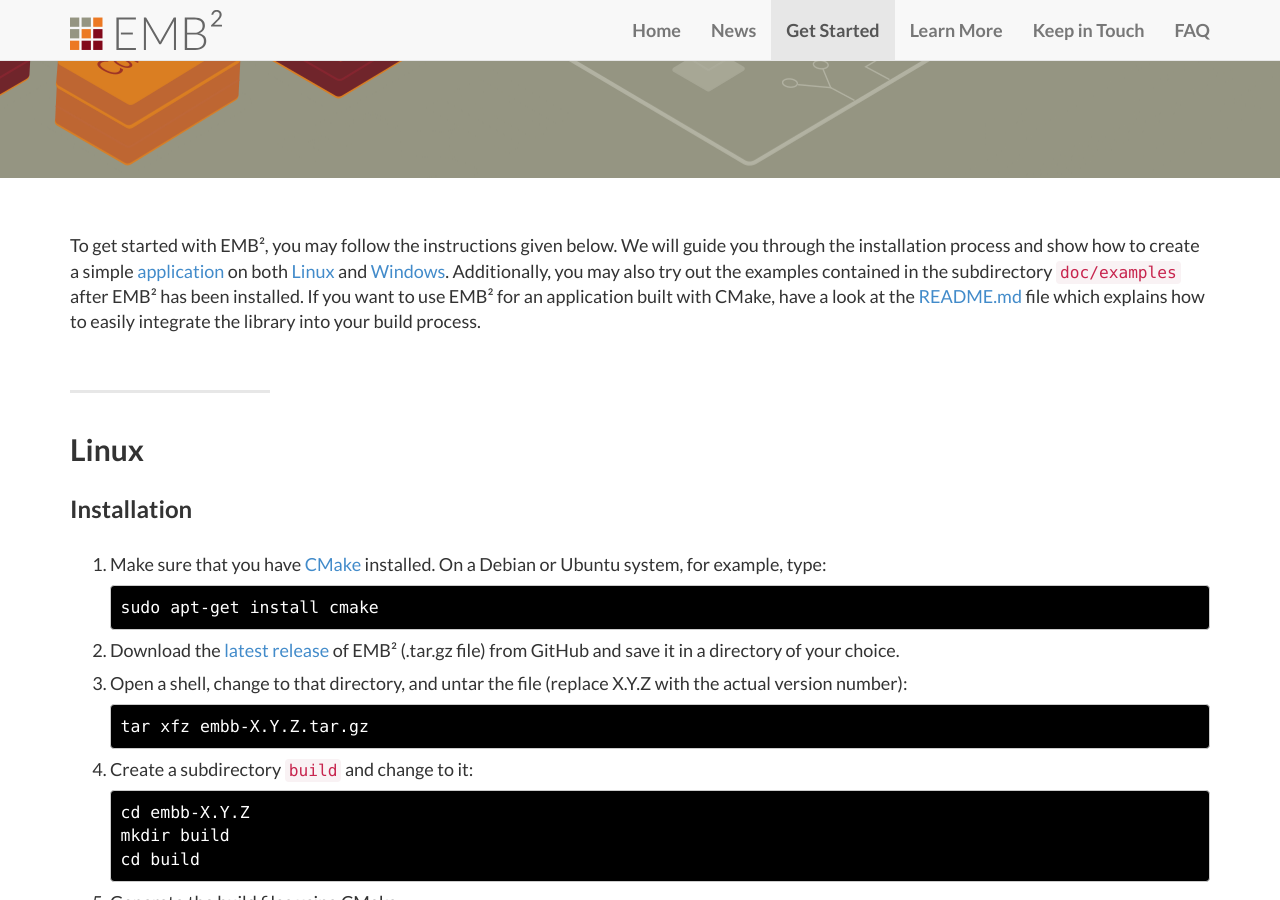
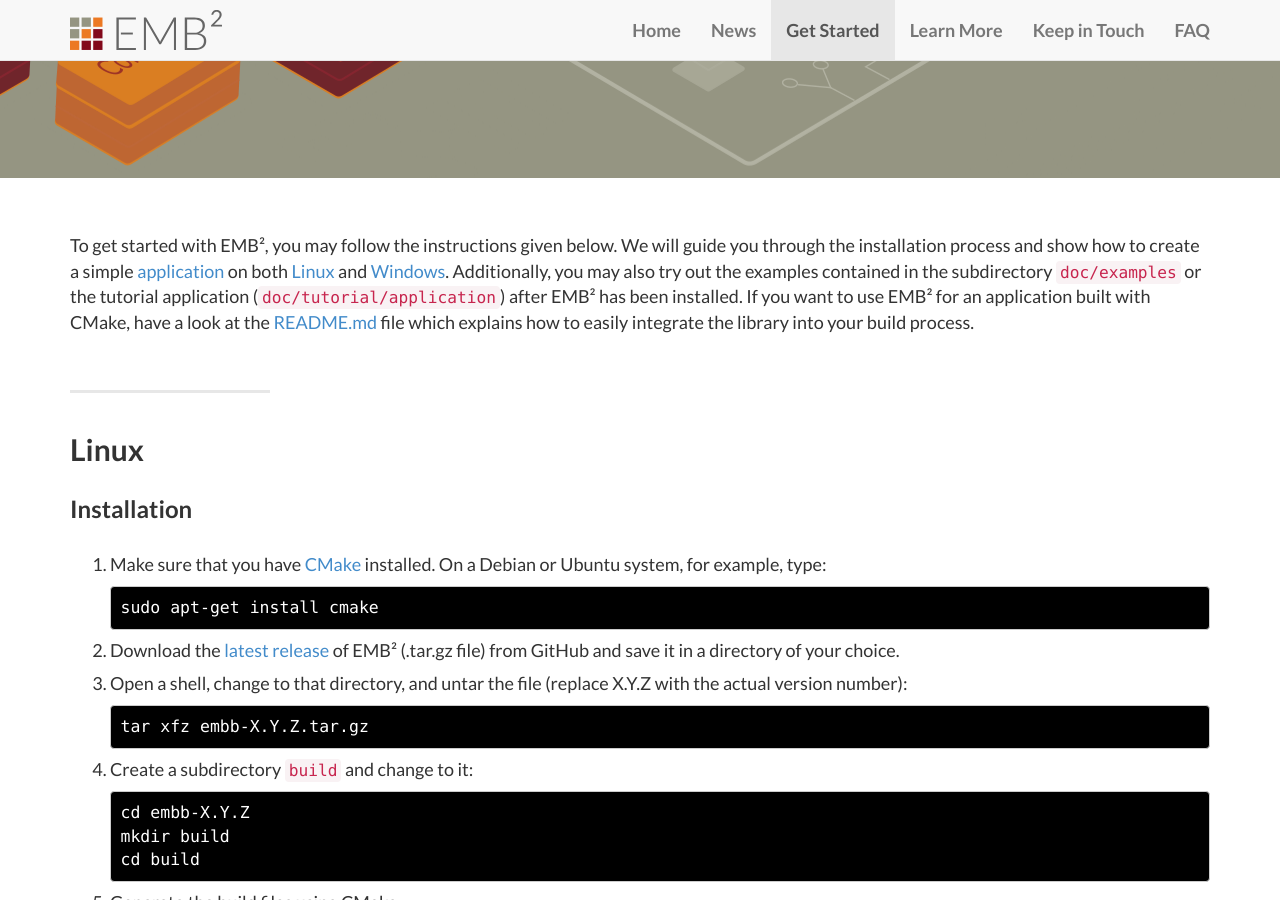
Before and after one commit to siemens/embb, a Jekyll site: the page built from get_started.html, in a window 1280 px wide and 900 px high, scrolled down 608 px. Built offline with Jekyll 4.4.1, drawn with Linux system fonts in a browser that asks for light colours.

```diff
--- a/get_started.html
+++ b/get_started.html
@@ -7,7 +7,7 @@ subTitle: Boost your applications' performance
 <div class="lead">
 
   <div class="container" style="padding-top: 55px">
-    To get started with EMB², you may follow the instructions given below. We will guide you through the installation process and show how to create a simple <a href="#Application">application</a> on both <a href="#Linux">Linux</a> and <a href="#Windows">Windows</a>. Additionally, you may also try out the examples contained in the subdirectory <code>doc/examples</code> after EMB² has been installed. If you want to use EMB² for an application built with CMake, have a look at the <a href="https://github.com/siemens/embb/blob/master/README.md">README.md</a> file which explains how to easily integrate the library into your build process.
+    To get started with EMB², you may follow the instructions given below. We will guide you through the installation process and show how to create a simple <a href="#Application">application</a> on both <a href="#Linux">Linux</a> and <a href="#Windows">Windows</a>. Additionally, you may also try out the examples contained in the subdirectory <code>doc/examples</code> or the tutorial application (<code>doc/tutorial/application</code>) after EMB² has been installed. If you want to use EMB² for an application built with CMake, have a look at the <a href="https://github.com/siemens/embb/blob/master/README.md">README.md</a> file which explains how to easily integrate the library into your build process.
   </div>
 
   <section id="Linux" style="padding-top: 55px">
```
Also changed, not shown: _faq/3-installation.md (+1 -1 lines), _faq/4-usage.md (+1 -1 lines).
